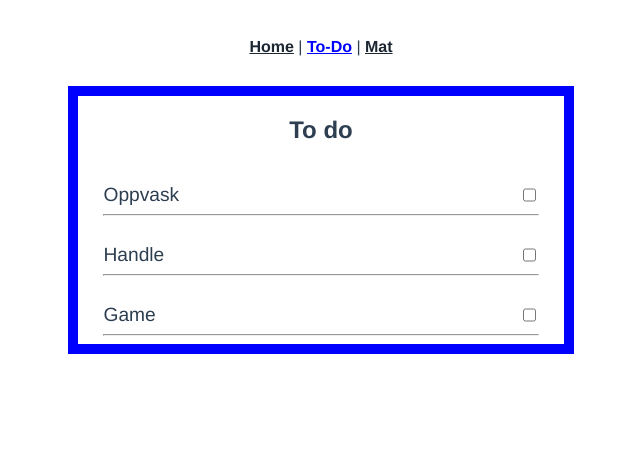
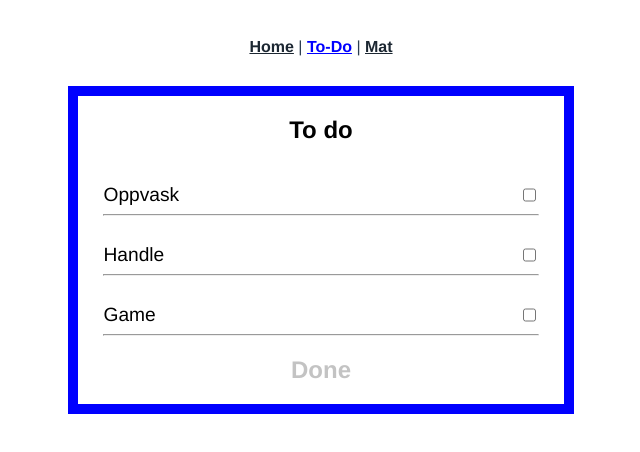
Before and after one commit to Erwan228/helping-list, a Vue app: page /list in a window 1280 px wide. Shown: the top 452 px of the page, without its empty margins (319-959 px from the left). Built offline with nearby package versions, Linux system fonts and the light colour scheme; data requests are answered from the project's data file.

Commit message:
Update ListView.vue

```diff
--- a/src/views/ListView.vue
+++ b/src/views/ListView.vue
@@ -5,15 +5,20 @@
     <router-link to="/mat">Mat</router-link>
   </nav>
   <div class="list">
-    <h2>To do</h2>
-    <div v-if="tasks.length" class="toDoTasks">
-      <div v-for="task in tasks">
-        <div class="task">
-          <label>{{ task.task }}</label><input type="checkbox" />
+    <div class="toDoTasks">
+      <h2>To do</h2>
+      <div v-if="tasks.length" >
+        <div v-for="task in tasks">
+          <div class="task">
+            <label>{{ task.task }}</label><input type="checkbox" />
+          </div>
+          <hr>
         </div>
-        <hr>
+      </div>
+    </div>
+    <div class="doneTasks">
+      <h2>Done</h2>
 
-      </div>
     </div>
   </div>
 </template>
@@ -43,6 +48,14 @@ export default {
   padding-right: 2%;
 }
 
+.toDoTasks {
+  color: black;
+}
+
+.doneTasks {
+  color: #c3c3c3;
+}
+
 .task {
   padding-top: 20px;
   display: flex;
```
